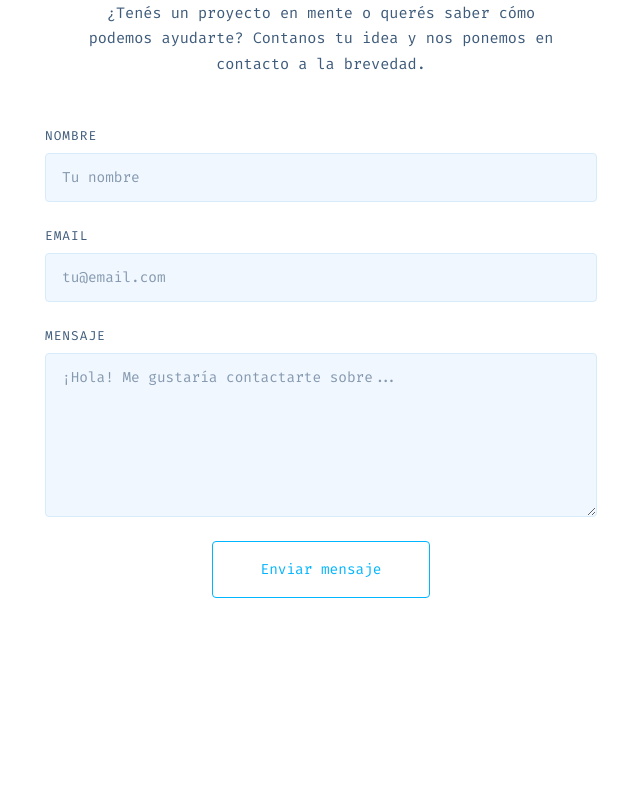
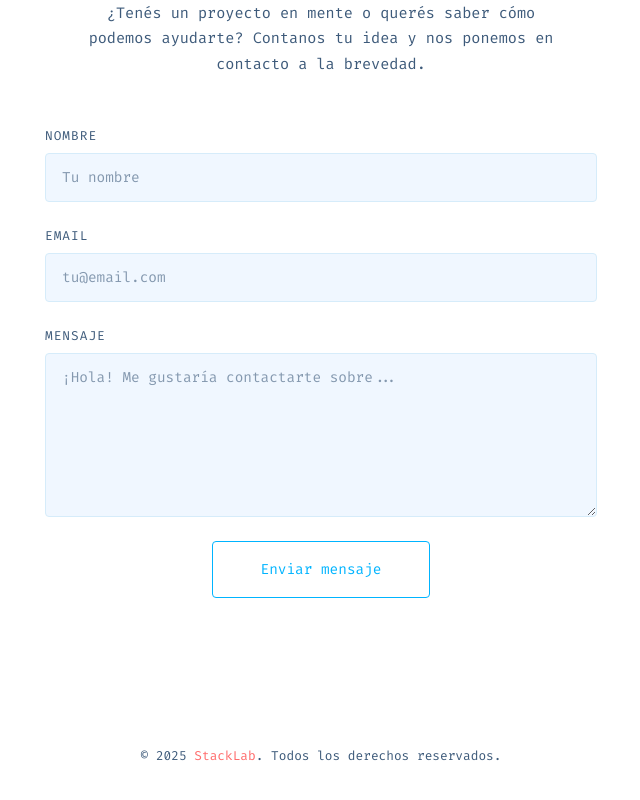
Before and after one commit to IngAngelOjeda/devportfolio, an Angular app in the folder frontend/: page / in a window 1280 px wide. Shown: the part 1988-2788 px from the top of the page, without its empty margins (319-959 px from the left). Built offline with nearby package versions, Linux system fonts and the light colour scheme; no server answers.

Commit message:
Add copyright notice to footer in `app.html`

```diff
--- a/frontend/src/app/app.html
+++ b/frontend/src/app/app.html
@@ -11,4 +11,5 @@
 </main>
 
 <footer class="footer">
+  <p>© 2025 <span>StackLab</span>. Todos los derechos reservados.</p>
 </footer>
```
